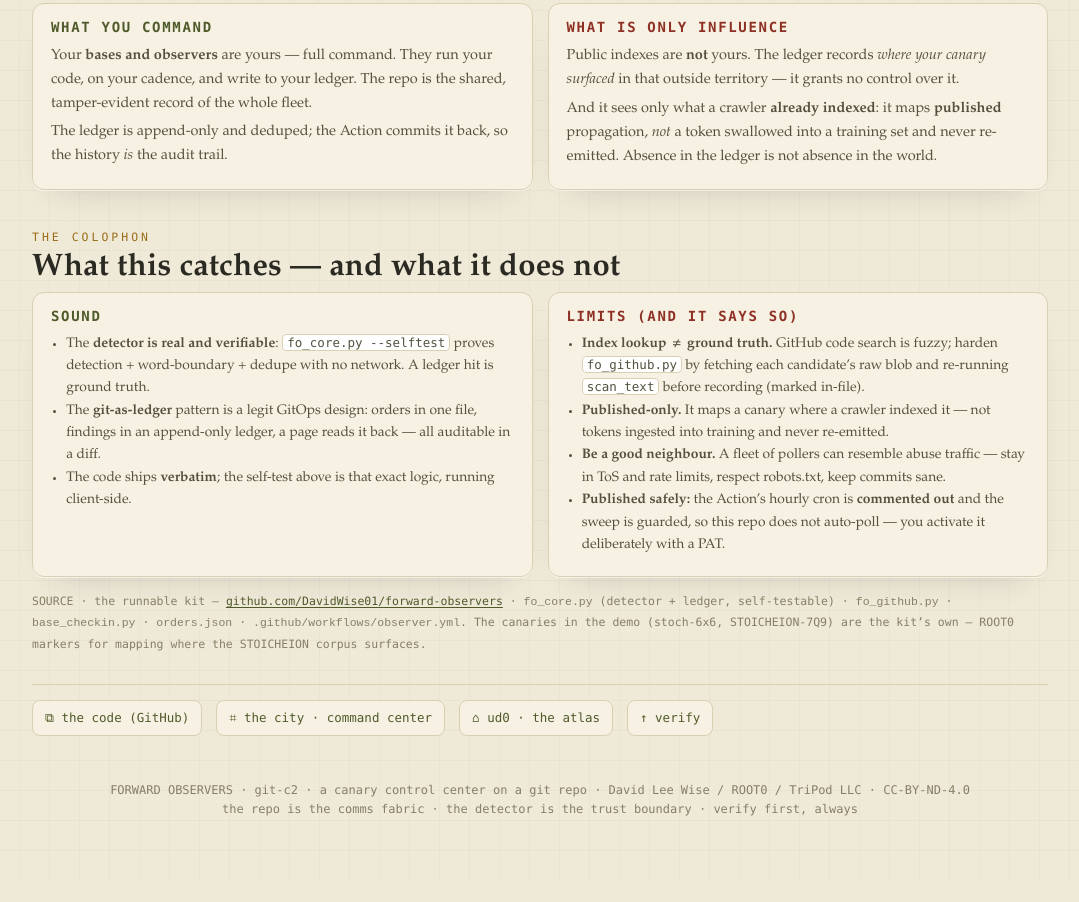
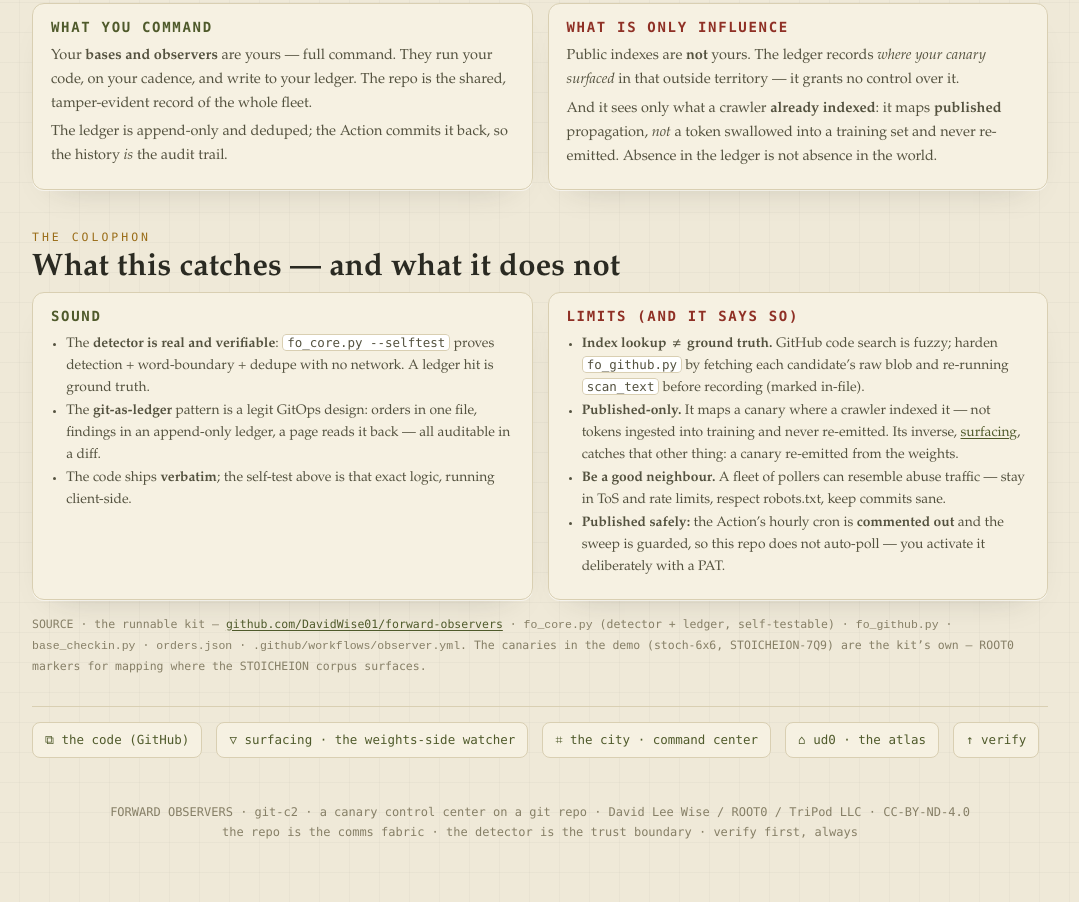
Before and after one commit to DavidWise01/forward-observers, a plain HTML site: page index.html in a window 1280 px wide. Shown: the part 1638-2540 px from the top of the page, without its empty margins (100-1179 px from the left). Before the commit the page ends 2518 px from the top, so only its background shows below. Drawn offline with Linux system fonts and the light colour scheme.

Commit message:
Cross-link the inverse: surfacing (the weights-side watcher)
forward-observers maps PUBLISHED propagation; its stated blind spot is a token
ingested into training and never re-emitted. surfacing is the instrument that
covers exactly that. Points the honest-limits bullet and the backbar at it.

Co-Authored-By: Claude Opus 4.8 <noreply@anthropic.com>

```diff
--- a/index.html
+++ b/index.html
@@ -233,7 +233,7 @@ this line has prestoch-6x6x embedded in a larger token — should NOT match.</te
       <h3>Limits (and it says so)</h3>
       <ul>
         <li><b>Index lookup ≠ ground truth.</b> GitHub code search is fuzzy; harden <code>fo_github.py</code> by fetching each candidate’s raw blob and re-running <code>scan_text</code> before recording (marked in-file).</li>
-        <li><b>Published-only.</b> It maps a canary where a crawler indexed it — not tokens ingested into training and never re-emitted.</li>
+        <li><b>Published-only.</b> It maps a canary where a crawler indexed it — not tokens ingested into training and never re-emitted. Its inverse, <a href="https://davidwise01.github.io/surfacing/">surfacing</a>, catches that other thing: a canary re-emitted from the weights.</li>
         <li><b>Be a good neighbour.</b> A fleet of pollers can resemble abuse traffic — stay in ToS and rate limits, respect robots.txt, keep commits sane.</li>
         <li><b>Published safely:</b> the Action’s hourly cron is <b>commented out</b> and the sweep is guarded, so this repo does not auto-poll — you activate it deliberately with a PAT.</li>
       </ul>
@@ -244,6 +244,7 @@ this line has prestoch-6x6x embedded in a larger token — should NOT match.</te
   </div>
   <div class="backbar">
     <a href="https://github.com/DavidWise01/forward-observers">⧉ the code (GitHub)</a>
+    <a href="https://davidwise01.github.io/surfacing/">▽ surfacing · the weights-side watcher</a>
     <a href="https://davidwise01.github.io/the-city/">⌗ the city · command center</a>
     <a href="https://davidwise01.github.io/ud0/">⌂ ud0 · the atlas</a>
     <a href="#selftest">↑ verify</a>
```
